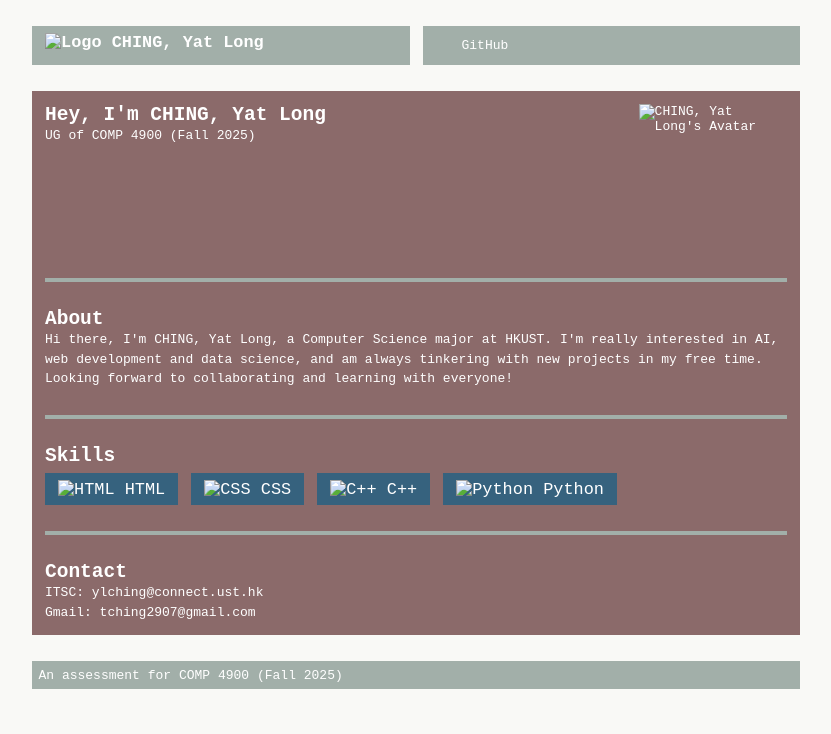
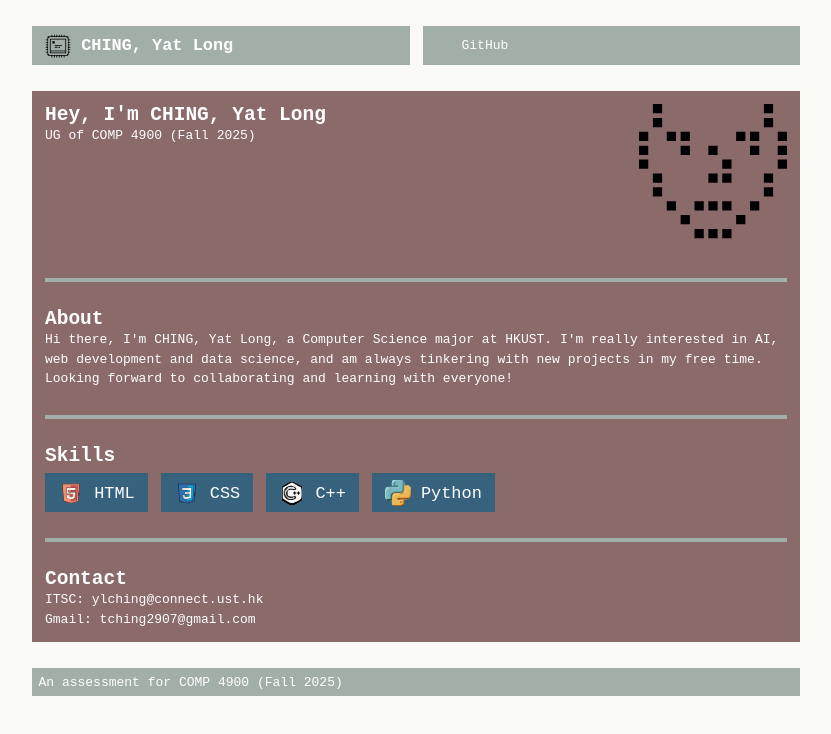
Before and after one commit to tching2907-source/tching2907.github.io, a plain HTML site: page index.html in a window 1280 px wide. Shown: the whole page, without its empty margins (224-1055 px from the left). Drawn offline with Linux system fonts and the light colour scheme.

Commit message:
Update index.html

```diff
--- a/index.html
+++ b/index.html
@@ -6,13 +6,13 @@
         <link rel="stylesheet" href="index.css" />
         <!-- TODO 1: COMPLETED - Added favicon and title -->
         <title>CHING, Yat Long's Personal Website</title>
-        <link rel="icon" type="image/x-icon" href="assets/icons8-face-32.ico">
+        <link rel="icon" type="image/x-icon" href="icons8-face-32.ico">
     </head>
     <body>
         <nav>
             <!-- TODO 2: COMPLETED - Added logo and name -->
             <a href="./" id="logo">
-                <img src="assets/icons8-cpu-64.svg" alt="Logo" />
+                <img src="icons8-cpu-64.svg" alt="Logo" />
                 CHING, Yat Long
             </a>
 
@@ -36,7 +36,7 @@
                     <p>UG of COMP 4900 (Fall 2025)</p>
                 </div>
                 <!-- TODO 4: COMPLETED - Added avatar -->
-                <img id="avatar" src="assets/icons8-face-32.svg" alt="CHING, Yat Long's Avatar" />
+                <img id="avatar" src=" icons8-face-32.svg" alt="CHING, Yat Long's Avatar" />
             </section>
 
             <hr />
@@ -54,21 +54,21 @@
                 <!-- TODO 6: Elaborate more skills using HTML elements -->
                 <div id="skill-set">
                     <div class="skill">
-                        <img src="assets/icons8-html-100.svg" alt="HTML" />
+                        <img src=" icons8-html-100.svg" alt="HTML" />
                         <span>HTML</span>
                     </div>
                     <div class="skill">
-                        <img src="assets/icons8-css-100.svg" alt="CSS" />
+                        <img src=" icons8-css-100.svg" alt="CSS" />
                         <span>CSS</span>
                     </div>
                     <div class="skill">
-                        <img src="assets/icons8-c-48.svg" alt="C++" />
+                        <img src=" icons8-c-48.svg" alt="C++" />
                         <span>C++</span>
                     </div>
                     <!-- TODO 6: ADD MORE SKILLS HERE -->
                     <!-- Example additional skills: -->
                     <div class="skill">
-                        <img src="assets/icons8-python-100.svg" alt="Python" />
+                        <img src=" icons8-python-100.svg" alt="Python" />
                         <span>Python</span>
                     </div>
 
```
